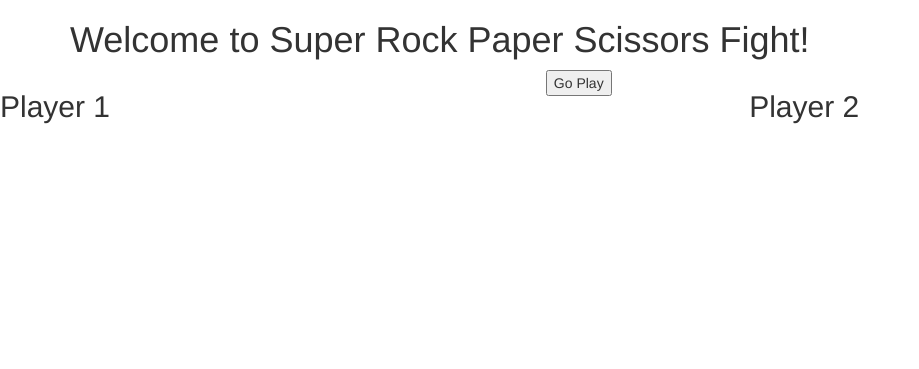
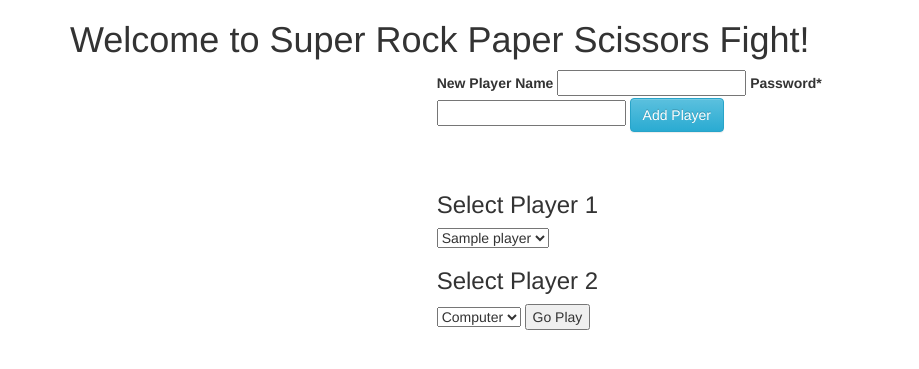
Before and after one commit to michaellor/php-advanced-rock-paper-scissors, a PHP site: template views/index.html.twig in a window 1280 px wide. Shown: the top 369 px of the page, without its empty margins (0-919 px from the left). Run offline with PHP 8.4, Linux system fonts and the light colour scheme; the template is opened without the code that fills it: most values are stand-ins (such as "Sample title", 1, 10 or a date in 2020); some libraries are stand-ins or nearby versions.

Commit message:
add the add new player route

```diff
--- a/views/index.html.twig
+++ b/views/index.html.twig
@@ -12,16 +12,39 @@
             <h1>Welcome to Super Rock Paper Scissors Fight!</h1>
         </div>
         <div class="row">
-            <div class="col-sm-5">
-                <h2>Player 1</h2>
+            <div class="col-sm-4 container">
 
             </div>
-            <div class="col-sm-2">
-                <button>Go
-                    Play</button>
+            <div class="col-sm-4 container">
+                <form action="/new_player" method="post">
+                    <label for="new_name">New Player Name</label>
+                    <input name="new_name" type="text" required>
+                    <label for="new_password">Password*</label>
+                    <input name="new_password" type="text">
+                    <button type='submit' class="btn btn-info">Add Player</button>
+                </form>
+                <br>
+                <br>
+                {% if players is not empty %}
+                <form action="/start_game" method="post">
+                    <h3>Select Player 1</h3>
+                    <select name="selected_player_one">
+                        {% for player in players %}
+                            <option value="{{player.getId}}">{{player.getName}}</option>
+                        {% endfor %}
+                    </select>
+                        <h3>Select Player 2</h3>
+                    <select name="selected_player_two">
+                        <option value="-1" selected>Computer</option>
+                        {% for player in players %}
+                            <option value="100000">Bill</option>
+                        {% endfor %}
+                    </select>
+                    <button>Go Play</button>
+                </form>
+                {% endif %}
             </div>
-            <div class="col-sm 5">
-                <h2>Player 2</h2>
+            <div class="col-sm 4 container">
 
             </div>
         </div>
```
Also changed, not shown: app/app.php (+17 -1 lines), views/game.html.twig (added, +16 -0 lines).
